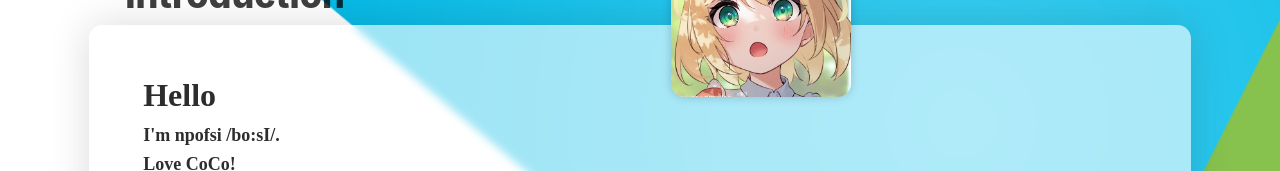
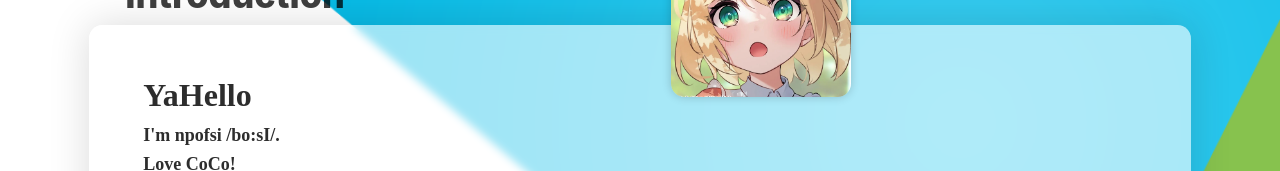
Before and after one commit to npofsi/LintBlog, a Next.js app: page /intro in a window 1280 px wide. Shown: the part 203-374 px from the top of the page. Built offline with nearby package versions, Linux system fonts and the light colour scheme.

Commit message:
Docs(intro): update Hello

```diff
--- a/pages/intro.js
+++ b/pages/intro.js
@@ -58,7 +58,7 @@ export default function Intro({}) {
                         ></path>
                       </svg>
                     </a> */}
-                    Hello
+                    YaHello
                   </h1>
                   <p dir="auto">I'm npofsi /bo:sI/.</p>
                   <p dir="auto">Love CoCo!</p>
```
